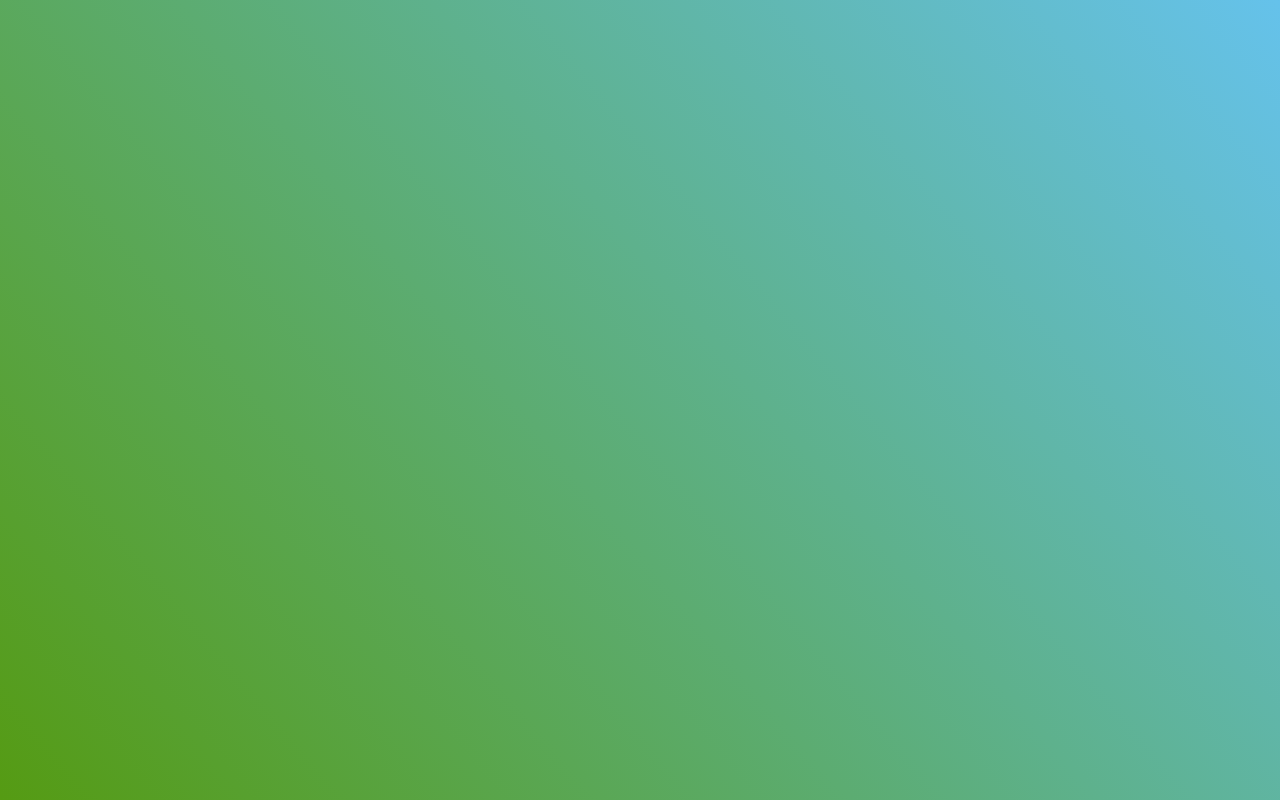
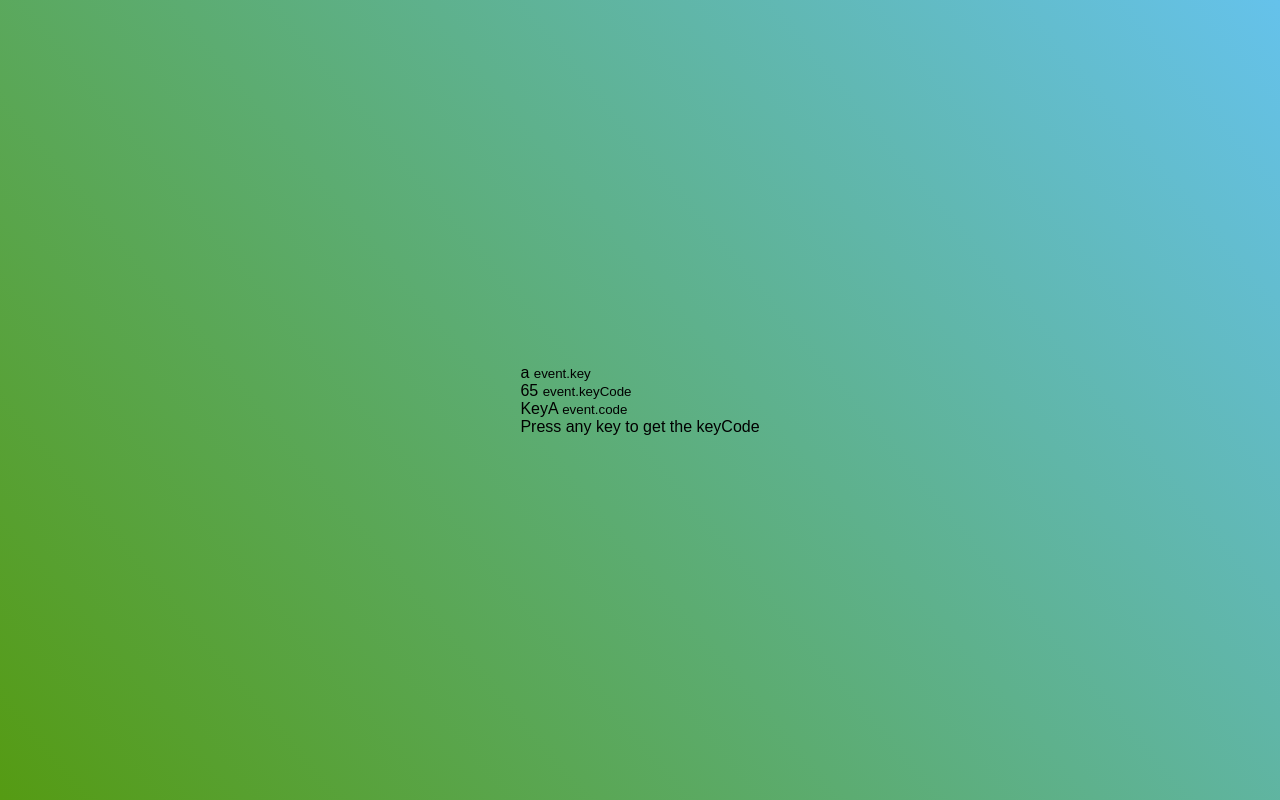
Before and after one commit to Nuragha13/JS_CSS_Project-no11, a plain HTML site: page index.html in a window 1280 px wide. Drawn offline with Linux system fonts and the light colour scheme; a web font is replaced by a local one.

Commit message:
index update

```diff
--- a/index.html
+++ b/index.html
@@ -5,9 +5,28 @@
     <meta name="viewport" content="width=device-width, initial-scale=1.0">
     <link rel="stylesheet" href="css/style.css">
     <script src="js/script.js" defer></script>
-    <title>Document</title>
+    <title>Event Key Codes</title>
 </head>
 <body>
+    <div id="insert">
+        <div class="key">
+            a
+            <small>event.key</small>
+        </div>
 
+        <div class="key">
+            65
+            <small>event.keyCode</small>
+        </div>
+
+        <div class="key">
+            KeyA
+            <small>event.code</small>
+        </div>
+
+        <div class="key">
+            Press any key to get the keyCode
+        </div>
+    </div>
 </body>
 </html>
```
